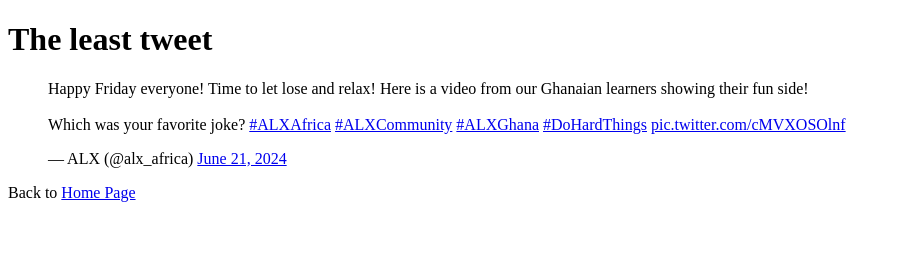
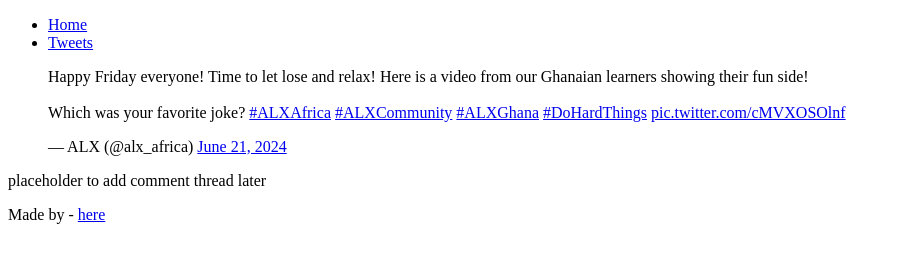
Before and after one commit to esut/My_First_Portfolio, a plain HTML site: page html_basic/tweets.html in a window 1280 px wide. Shown: the whole page, without its empty margins (0-900 px from the left). Drawn offline with Linux system fonts and the light colour scheme.

Commit message:
Make a cool website tweets.html file

```diff
--- a/html_basic/tweets.html
+++ b/html_basic/tweets.html
@@ -6,11 +6,23 @@
     <title>Basic HTML Page</title>
 </head>
 <body>
-    <h1>The least  tweet</h1>
-
-    <blockquote class="twitter-tweet"><p lang="en" dir="ltr">Happy Friday everyone! Time to let lose and relax! Here is a video from our Ghanaian learners showing their fun side! <br><br>Which was your favorite joke? <a href="https://twitter.com/hashtag/ALXAfrica?src=hash&amp;ref_src=twsrc%5Etfw">#ALXAfrica</a> <a href="https://twitter.com/hashtag/ALXCommunity?src=hash&amp;ref_src=twsrc%5Etfw">#ALXCommunity</a> <a href="https://twitter.com/hashtag/ALXGhana?src=hash&amp;ref_src=twsrc%5Etfw">#ALXGhana</a> <a href="https://twitter.com/hashtag/DoHardThings?src=hash&amp;ref_src=twsrc%5Etfw">#DoHardThings</a> <a href="https://t.co/cMVXOSOlnf">pic.twitter.com/cMVXOSOlnf</a></p>&mdash; ALX (@alx_africa) <a href="https://twitter.com/alx_africa/status/1804135541526384713?ref_src=twsrc%5Etfw">June 21, 2024</a></blockquote>
-    <script async src="https://platform.twitter.com/widgets.js" charset="utf-8"></script>
-
-    <p>Back to <a href="index.html">Home Page</a></p>
+    <header>
+        <ul>
+            <li><a href="index.html">Home</a></li>
+            <li><a href="tweets.html">Tweets</a></li>
+        </ul>
+    </header>
+    <main>
+        <article>
+            <blockquote class="twitter-tweet"><p lang="en" dir="ltr">Happy Friday everyone! Time to let lose and relax! Here is a video from our Ghanaian learners showing their fun side! <br><br>Which was your favorite joke? <a href="https://twitter.com/hashtag/ALXAfrica?src=hash&amp;ref_src=twsrc%5Etfw">#ALXAfrica</a> <a href="https://twitter.com/hashtag/ALXCommunity?src=hash&amp;ref_src=twsrc%5Etfw">#ALXCommunity</a> <a href="https://twitter.com/hashtag/ALXGhana?src=hash&amp;ref_src=twsrc%5Etfw">#ALXGhana</a> <a href="https://twitter.com/hashtag/DoHardThings?src=hash&amp;ref_src=twsrc%5Etfw">#DoHardThings</a> <a href="https://t.co/cMVXOSOlnf">pic.twitter.com/cMVXOSOlnf</a></p>&mdash; ALX (@alx_africa) <a href="https://twitter.com/alx_africa/status/1804135541526384713?ref_src=twsrc%5Etfw">June 21, 2024</a></blockquote>
+            <script async src="https://platform.twitter.com/widgets.js" charset="utf-8"></script>
+        </article>
+        <aside>
+            <p>placeholder to add comment thread later</p>
+        </aside>
+    </main>
+    <footer>
+        <p>Made by <Mounir sirajeddin> - <a href="<mounir.ma>" target="_blank">here</a></p>
+    </footer>
 </body>
 </html>
```
